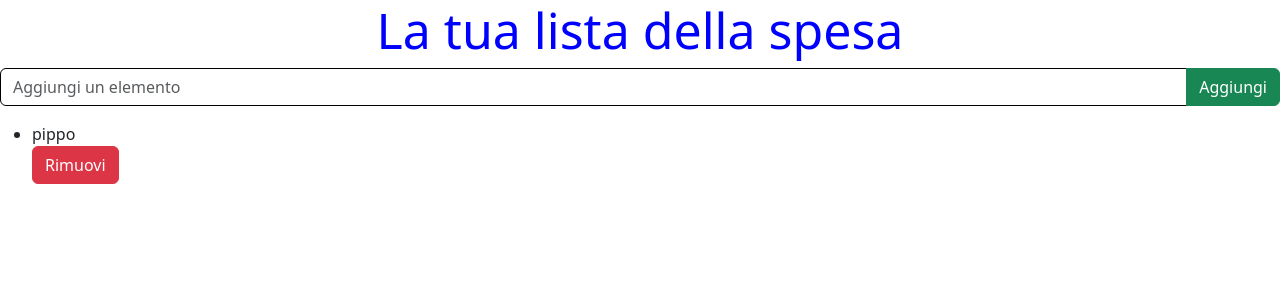
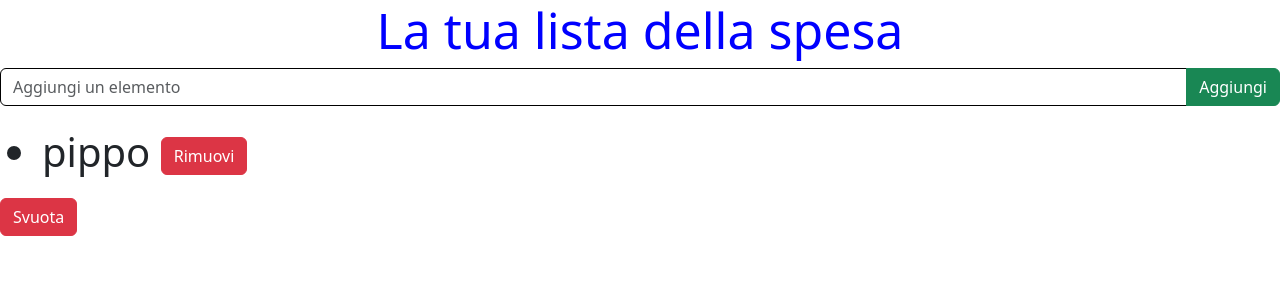
Before and after one commit to dangelo-luca/lista-spesa-pt-2, a Flask app: page / in a window 1280 px wide. Shown: the top 300 px of the page. Run offline with Flask 3, Linux system fonts and the light colour scheme.

Commit message:
implementato metodo svuota spesa

```diff
--- a/app.py
+++ b/app.py
@@ -10,7 +10,7 @@ lista_spesa = ["pippo"]
 def home():
 
     return render_template('index.html',lista_spesa=lista_spesa)
-
+#
 
 @app.route('/aggiungi', methods=['POST'])
 def aggiungi():
@@ -25,6 +25,11 @@ def rimuovi(indice):
         lista_spesa.pop(indice)
     return redirect(url_for('home'))
 
+@app.route('/svuota', methods = ['POST'])
+def svuota():
+    lista_spesa.clear()
+    return redirect(url_for('home'))
+
 #avvio dell'app Flask
 if __name__ == '__main__':
     app.run(debug=True)
--- a/templates/index.html
+++ b/templates/index.html
@@ -15,7 +15,6 @@
     }
 
 
-
 </style>
 <body>
     <h1>La tua lista della spesa</h1>
@@ -30,16 +29,22 @@
     {% if lista_spesa %} <!--utilizziamo la condizione  per verificare se nella lista è presente qualche elemento oppure e vuota -->
         <ul>
             {% for elemento in lista_spesa %}<!--utilizziamo il for per stampare tutti gli elemtenti presenti nella lista-->
-                <li>{{ elemento }}</li>
-                <form action="/rimuovi/{{ loop.index0 }}" method="post" style="display:inline; margin: 0px;">
-                    <button class="btn btn-danger" type="submit">Rimuovi</button>
-                </form>
+                <li style="font-size: 40px; margin-left: 10px;">{{ elemento }}
+                    <form action="/rimuovi/{{ loop.index0 }}" method="post" style="display:inline; margin: 0px;">
+                        <button class="btn btn-danger" type="submit">Rimuovi</button>
+                    </form>
+                </li>
             {% endfor %}
         </ul>
     {% else %}
         <p>La lista è vuota.</p>
     {% endif %}
 
+    <form action="/svuota" method="post">
+        <button class="btn btn-danger" type="submit">Svuota</button>
+    </form>
+
+
 
 
 
```
